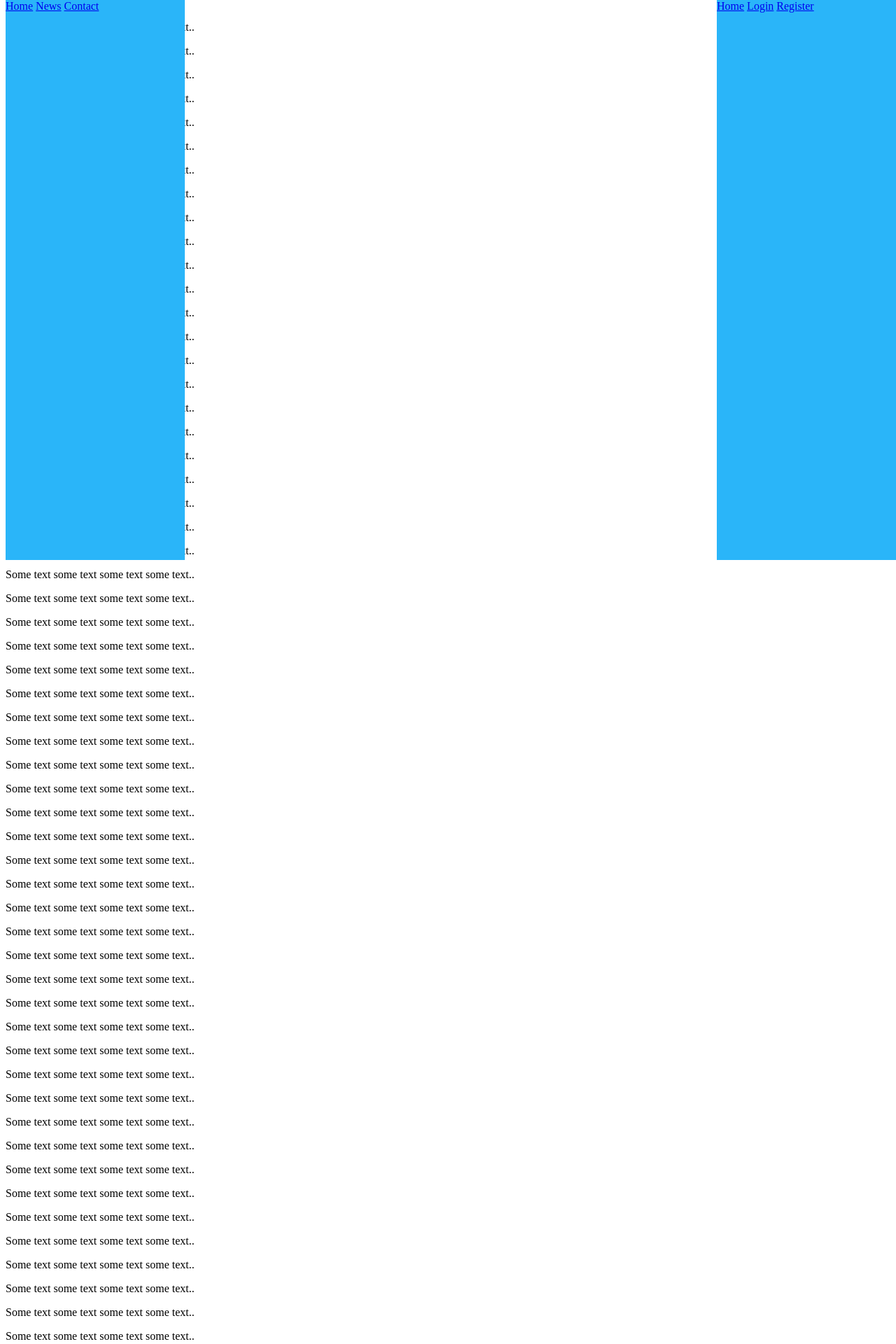
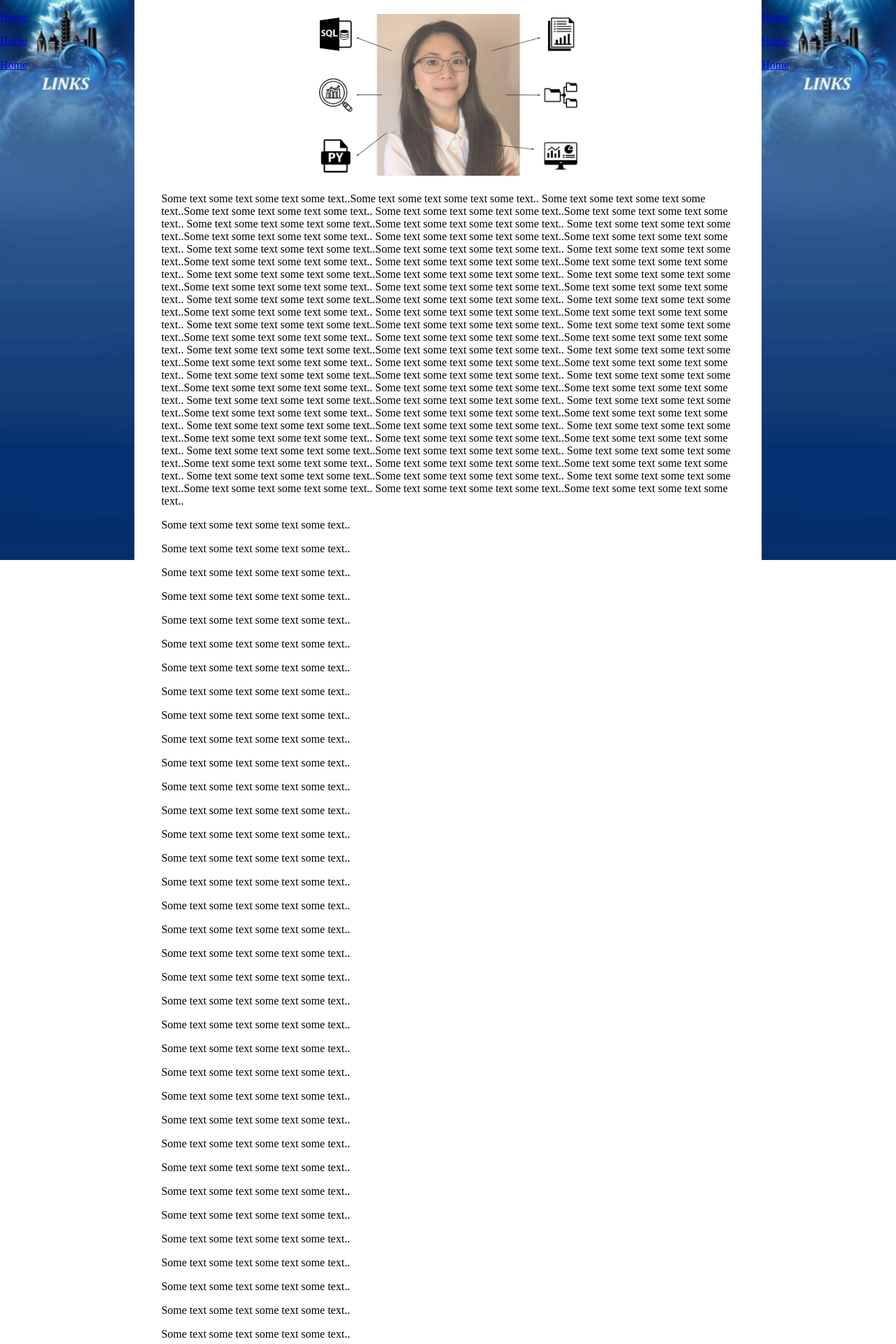
Before and after one commit to mparchives/webPages, a Django app: page / in a window 1280 px wide. Shown: the top 1920 px of the page at 70% size. Run offline with Django 5.2, Linux system fonts and the light colour scheme.

Commit message:
6/9/24 work

```diff
--- a/templates/base.html
+++ b/templates/base.html
@@ -9,32 +9,34 @@
 </head>
 <body>
     <!-- Navigation-->
+    <div class="container">
+        <div class="d-flex">
+            <div class="leftpane">
+                <p><a href="#home">Home</a></p>
+                <p><a href="#home">Home</a></p>
+                <p><a href="#home">Home</a></p>
+            </div>
 
-    <div class="left-bar">
-        <a href="#home">Home</a>
-        <a href="#news">News</a>
-        <a href="#contact">Contact</a>
+            <div class="middlepane">
+                {% block content %}
+                {% endblock %}
+
+                <!-- Footer-->
+                <footer class="py-5">
+                    <hr>
+                    <div class="page_bottom">©2024 - Michelle Pickerel</div>
+                </footer>
+
+            </div>
+
+            <div class="rightpane">
+                <p><a href="#home">Home</a></p>
+                <p><a href="#home">Home</a></p>
+                <p><a href="#home">Home</a></p>
+            </div>
+        </div>
     </div>
 
 
-    <div class="right-bar">
-        <a class="links selected" href="#">Home</a>
-        <a class="links" href="#"> Login</a>
-        <a class="links" href="#"> Register</a>
-    </div>
-
-    {% block content %}
-    {% endblock %}
-
-    <!-- Footer-->
-    <!-- <footer class="py-5">
-        <hr>
-        <div class="page_bottom">©2020 - Blowout Instrument Rentals</div>
-    </footer> -->
-    <!-- Bootstrap core JS-->
-    <!-- <script src="https://cdn.jsdelivr.net/npm/bootstrap@5.2.3/dist/js/bootstrap.bundle.min.js"></script> -->
-    <!-- Core theme JS-->
-    <!-- <script src="js/scripts.js"></script> -->
-
 </body>
 </html>
--- a/templates/homepages/index.html
+++ b/templates/homepages/index.html
@@ -2,8 +2,47 @@
 {% load static %}
 {% block content %}
 
+<section class="self-photo">
+</section>
+
 <div class="main">
-    <p>Some text some text some text some text..</p>
+
+    <p>Some text some text some text some text..Some text some text some text some text..
+        Some text some text some text some text..Some text some text some text some text..
+        Some text some text some text some text..Some text some text some text some text..
+        Some text some text some text some text..Some text some text some text some text..
+        Some text some text some text some text..Some text some text some text some text..
+        Some text some text some text some text..Some text some text some text some text..
+        Some text some text some text some text..Some text some text some text some text..
+        Some text some text some text some text..Some text some text some text some text..
+        Some text some text some text some text..Some text some text some text some text..
+        Some text some text some text some text..Some text some text some text some text..
+        Some text some text some text some text..Some text some text some text some text..
+        Some text some text some text some text..Some text some text some text some text..
+        Some text some text some text some text..Some text some text some text some text..
+        Some text some text some text some text..Some text some text some text some text..
+        Some text some text some text some text..Some text some text some text some text..
+        Some text some text some text some text..Some text some text some text some text..
+        Some text some text some text some text..Some text some text some text some text..
+        Some text some text some text some text..Some text some text some text some text..
+        Some text some text some text some text..Some text some text some text some text..
+        Some text some text some text some text..Some text some text some text some text..
+        Some text some text some text some text..Some text some text some text some text..
+        Some text some text some text some text..Some text some text some text some text..
+        Some text some text some text some text..Some text some text some text some text..
+        Some text some text some text some text..Some text some text some text some text..
+        Some text some text some text some text..Some text some text some text some text..
+        Some text some text some text some text..Some text some text some text some text..
+        Some text some text some text some text..Some text some text some text some text..
+        Some text some text some text some text..Some text some text some text some text..
+        Some text some text some text some text..Some text some text some text some text..
+        Some text some text some text some text..Some text some text some text some text..
+        Some text some text some text some text..Some text some text some text some text..
+        Some text some text some text some text..Some text some text some text some text..
+        Some text some text some text some text..Some text some text some text some text..
+        Some text some text some text some text..Some text some text some text some text..
+        Some text some text some text some text..Some text some text some text some text..
+        Some text some text some text some text..Some text some text some text some text..</p>
     <p>Some text some text some text some text..</p>
     <p>Some text some text some text some text..</p>
     <p>Some text some text some text some text..</p>
--- a/webPages/static/css/style.css
+++ b/webPages/static/css/style.css
@@ -1,46 +1,65 @@
-/* The navigation bar */
-/* .navbar {
-    overflow: hidden;
-    background-color: #df7e7e;
-    position: fixed;
-    top: 0;
+.container {
     width: 100%;
+    height: 100vh;
 }
 
-.left-links{
+.d-flex {
+    display: flex;
+}
+
+.leftpane {
     margin: 0;
     padding: 0;
-    width: 25%;
-    background-color: #0dd84a;
+    width: 15%;
+    background:  url("../img/temp menu bar.jpg");
+    background-repeat: no-repeat;
     position: fixed;
     height: 100%;
+    left: 0%;
     overflow: auto;
-} */
+    background-size: cover;
+}
 
-.left-bar {
+.rightpane{
     margin: 0;
     padding: 0;
-    width: 20%;
-    background-color: #2ab5f9;
-    position: fixed;
-    top: 0%;
-    height: 100%;
-    overflow: auto;
-}
-
-.right-bar{
-    margin: 0;
-    padding: 0;
-    width: 20%;
-    background-color: #2ab5f9;
+    width: 15%;
+    background:  url("../img/temp menu bar.jpg");
+    background-repeat: no-repeat;
     position: fixed;
     height: 100%;
-    top: 0%;
     right: 0%;
     overflow: auto;
+    background-size: cover;
 }
 
 /* Main content */
-.main {
-margin-top: 30px;
+.middlepane {
+    width: 70%;
+    position: inherit;
+    overflow: hidden;
+    padding-left: 18%;
+    padding-right: 18%;
+    padding-top: 1%;
+    padding-bottom: 1%;
 }
+
+section.self-photo{
+    background:  url("../img/temp michelle photo.jpg");
+    background-repeat: no-repeat;
+    position: inherit;
+    overflow: hidden;
+    width: auto;
+    padding: 30%;
+    background-size: 45%;
+    background-position: center center;
+    padding-bottom: 0;
+}
+
+body {
+    margin: 0;
+  }
+
+footer{
+    padding-top: 10%;
+}
```
Also changed, not shown: static/css/style.css (+46 -27 lines), static/img/temp menu bar 2.jpg (added), static/img/temp menu bar.jpg (added), static/img/temp michelle photo.jpg (added), webPages/static/img/temp menu bar 2.jpg (added), webPages/static/img/temp menu bar.jpg (added), webPages/static/img/temp michelle photo.jpg (added).
